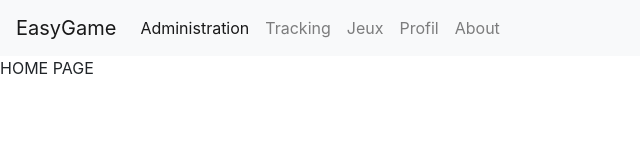
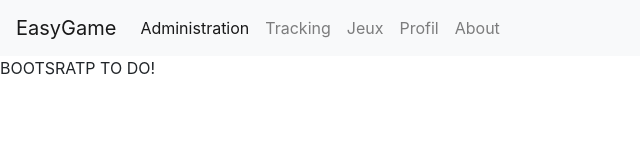
Before and after one commit to darrylbilongo/ProjetDIntegration2019, a React (Create React App) app in the folder Web/easygame/: page / in a window 1280 px wide. Shown: the top 160 px of the page, without its empty margins (0-640 px from the left). Built offline with nearby package versions, Linux system fonts and the light colour scheme.

Commit message:
node machin

```diff
--- a/Web/easygame/package.json
+++ b/Web/easygame/package.json
@@ -9,7 +9,8 @@
     "react-dom": "^16.10.2",
     "react-router": "^5.1.2",
     "react-router-dom": "^5.1.2",
-    "react-scripts": "3.2.0"
+    "react-scripts": "3.2.0",
+    "styled-components": "^4.4.0"
   },
   "scripts": {
     "start": "react-scripts start",
--- a/Web/easygame/public/index.html
+++ b/Web/easygame/public/index.html
@@ -12,6 +12,12 @@
     <script src="https://stackpath.bootstrapcdn.com/bootstrap/4.1.0/js/bootstrap.min.js"
     integrity="sha384-uefMccjFJAIv6A+rW+L4AHf99KvxDjWSu1z9VI8SKNVmz4sk7buKt/6v9KI65qnm"
     crossorigin="anonymous"></script>
+    <link
+      rel="stylesheet"
+      href="https://maxcdn.bootstrapcdn.com/bootstrap/4.3.1/css/bootstrap.min.css"
+      integrity="sha384-ggOyR0iXCbMQv3Xipma34MD+dH/1fQ784/j6cY/iJTQUOhcWr7x9JvoRxT2MZw1T"
+      crossorigin="anonymous"
+    />
     <meta charset="utf-8" />
     <link rel="icon" href="%PUBLIC_URL%/favicon.ico" />
     <meta name="viewport" content="width=device-width, initial-scale=1" />
--- a/Web/easygame/src/components/Home.js
+++ b/Web/easygame/src/components/Home.js
@@ -6,7 +6,7 @@
       return (
         <div className="App">
             <div>
-                HOME PAGE
+              BOOTSRATP TO DO!
             </div>
         </div>
       );
--- a/Web/easygame/src/index.js
+++ b/Web/easygame/src/index.js
@@ -5,6 +5,7 @@
 
 import 'bootstrap/dist/css/bootstrap.min.css';
 
+
 ReactDOM.render(<App />, document.getElementById('root'));
 
 serviceWorker.unregister();
```
Also changed, not shown: 1 other file (tests, documents, lock files or other folders).
